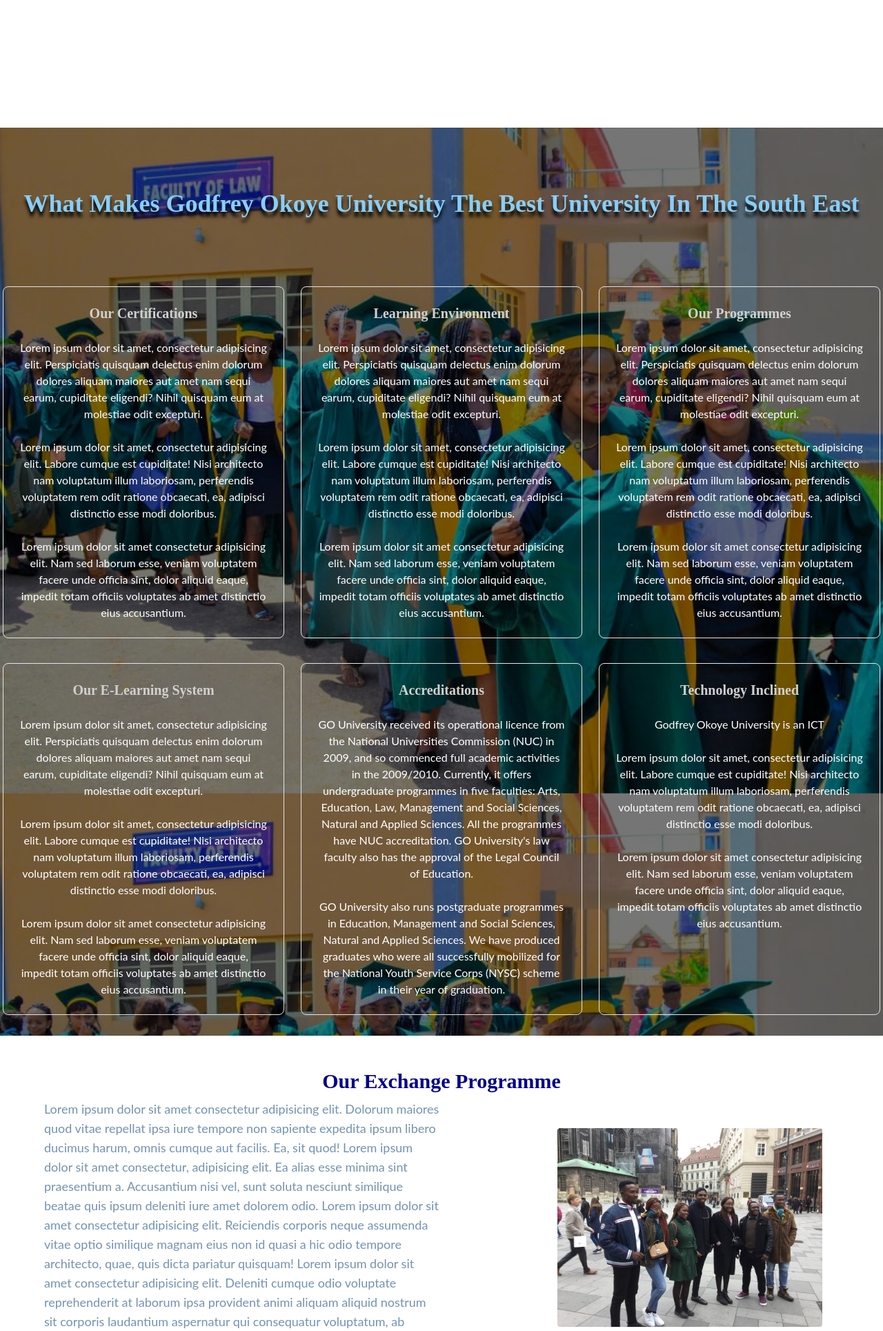
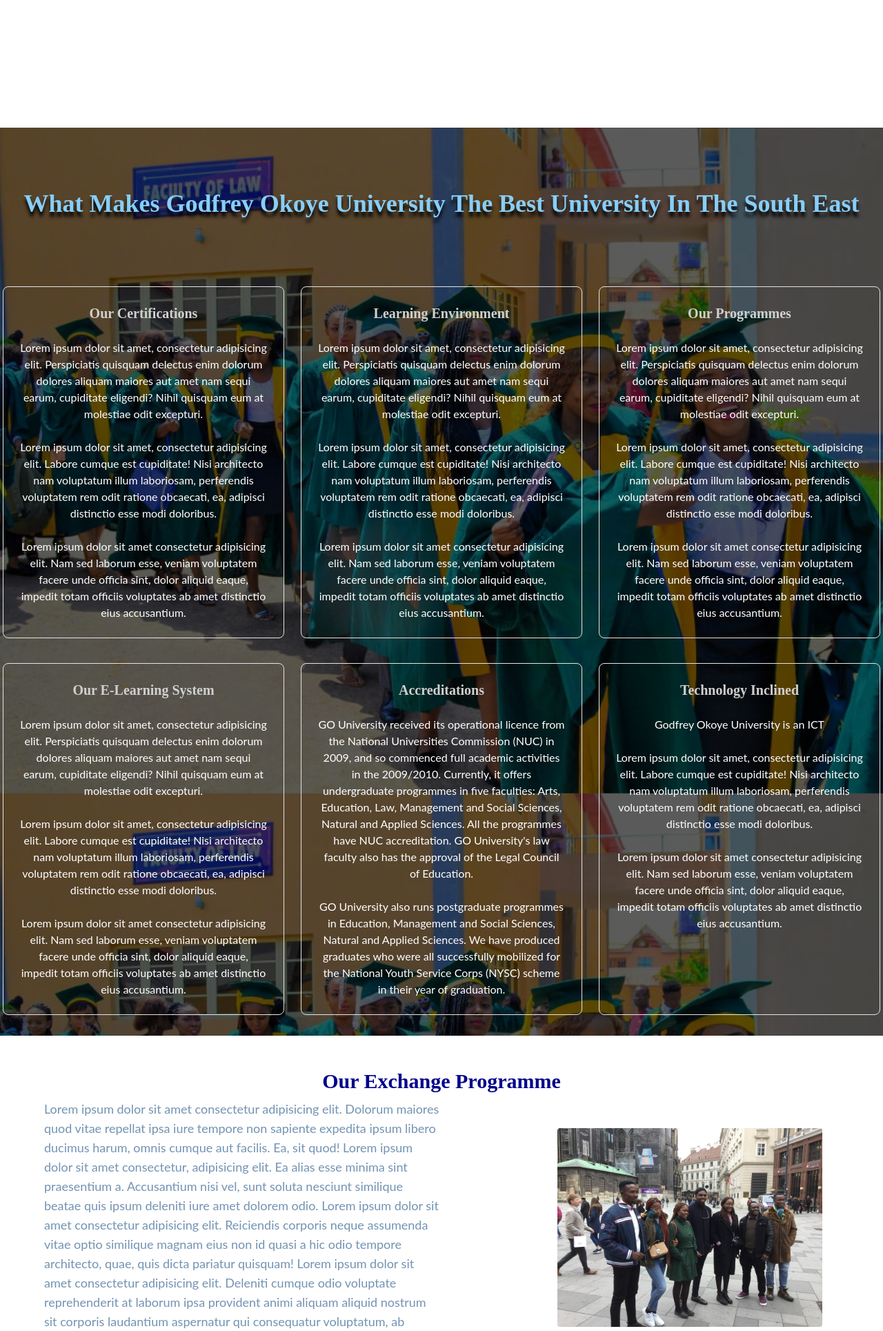
Before and after one commit to PhantomMiles/gouni, a PHP site: page / in a window 1280 px wide. Shown: the part 1287-3216 px from the top of the page at 69% size. Run offline with PHP 8.4, Linux system fonts and the light colour scheme; some libraries are stand-ins or nearby versions.

Commit message:
first commit

```diff
--- a/css/main.css
+++ b/css/main.css
@@ -1107,11 +1107,6 @@
   color: rgb(70 130 180 / var(--tw-text-opacity));
 }
 
-.text-lightGray {
-  --tw-text-opacity: 1;
-  color: rgb(211 211 211 / var(--tw-text-opacity));
-}
-
 .text-grayGoose {
   --tw-text-opacity: 1;
   color: rgb(209 208 206 / var(--tw-text-opacity));
@@ -1561,7 +1556,7 @@
   padding: 10px 0 30px;
   background-attachment: fixed;
   background-blend-mode: darken;
-  background-color: rgba(0, 0, 0, 0.539);
+  background-color: rgba(0, 0, 0, 0.642);
 }
 
 #desc h2{
--- a/input.css
+++ b/input.css
@@ -427,7 +427,7 @@
     padding: 10px 0 30px;
     background-attachment: fixed;
     background-blend-mode: darken;
-    background-color: rgba(0, 0, 0, 0.539);
+    background-color: rgba(0, 0, 0, 0.642);
 }
 
 #desc h2{
```
